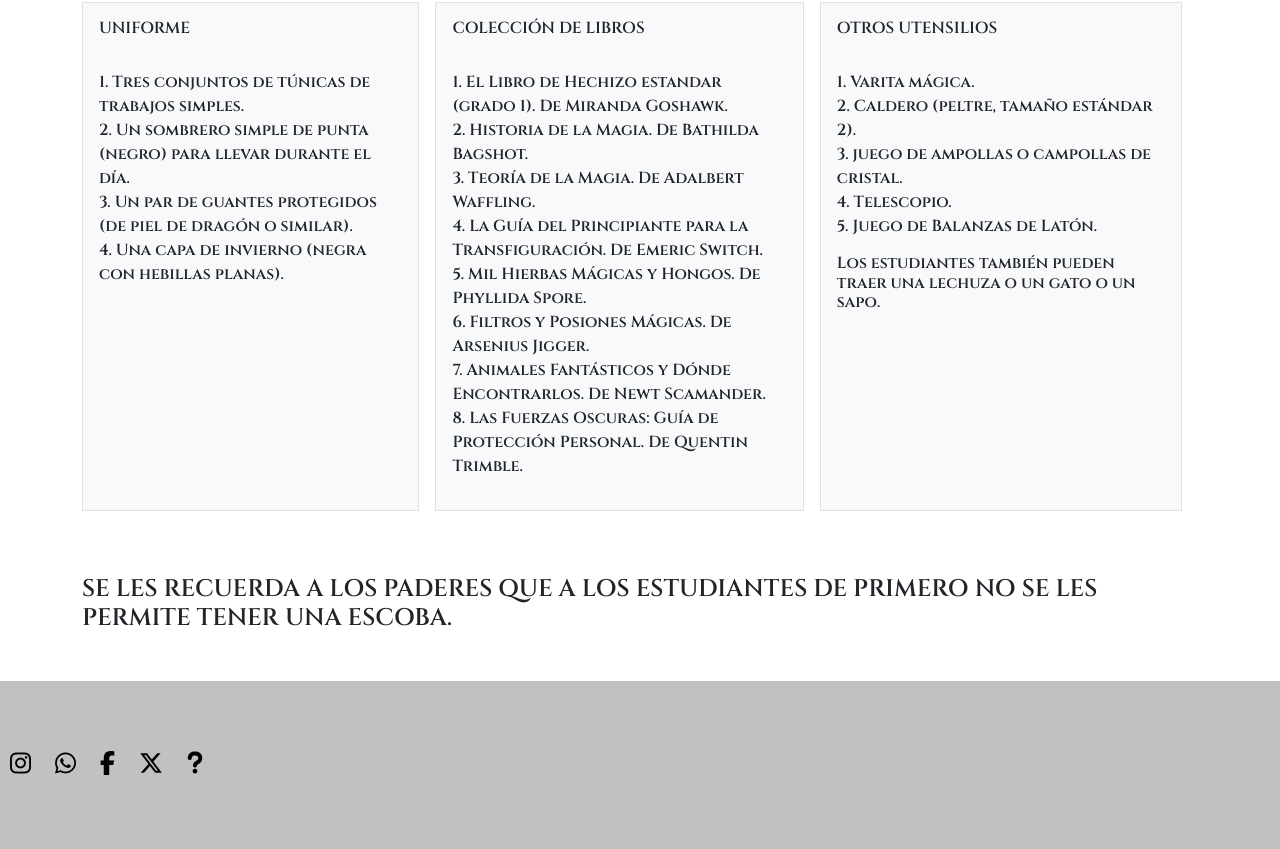
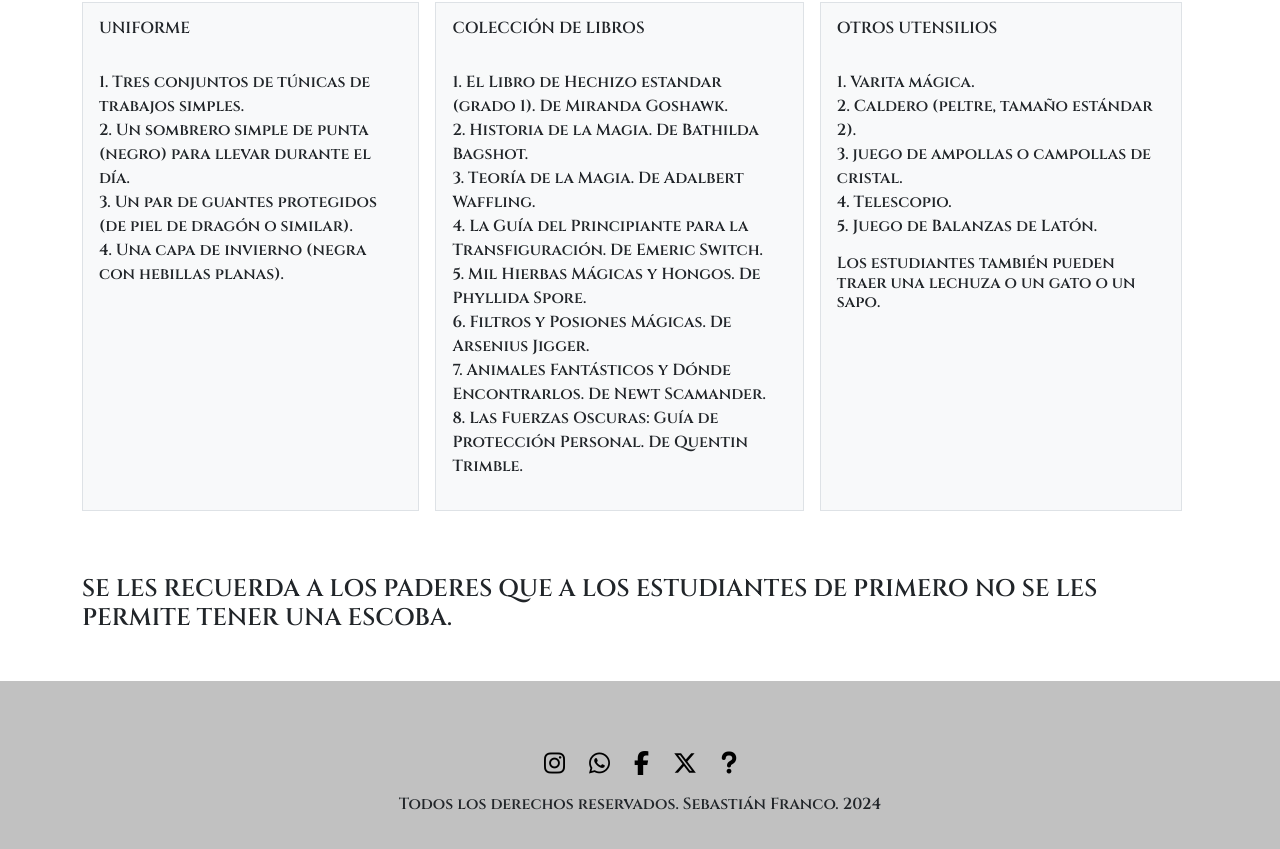
Before and after one commit to sebfrancov/Proyecto_Hogwarts, a website: page pages/admisiones.html in a window 1280 px wide. Shown: the part 2112-2961 px from the top of the page. Drawn offline with Linux system fonts and the light colour scheme; files whose address does not match are found by name.

Commit message:
commit :)

```diff
--- a/pages/admisiones.html
+++ b/pages/admisiones.html
@@ -111,12 +111,13 @@
             </section>
         </main>
         <footer class="footer">
-            <section>
+            <section class="secFooter">
                 <a href="https://www.instagram.com/" target="_blank"><i class="fa-brands fa-instagram"></i></a>
                 <a href="https://www.whatsapp.com/" target="_blank"><i class="fa-brands fa-whatsapp"></i></a>
                 <a href="https://www.facebook.com/" target="_blank"><i class="fa-brands fa-facebook-f"></i></a>
                 <a href="https://twitter.com/" target="_blank"><i class="fa-brands fa-x-twitter"></i></a>
                 <a href="./pages/contacto.html"><i class="fa-brands fa-solid fa-question"></i></a>
+                <h4 class="derReservados">Todos los derechos reservados. Sebastián Franco. 2024</h4>
             </section>
         </footer>
         <script src="./js/bootstrap.bundle.min.js"></script>
```
Also changed, not shown: pages/contacto.html (+2 -1 lines), pages/nosotros.html (+2 -1 lines), pages/noticias_&_eventos.html (+2 -1 lines).
